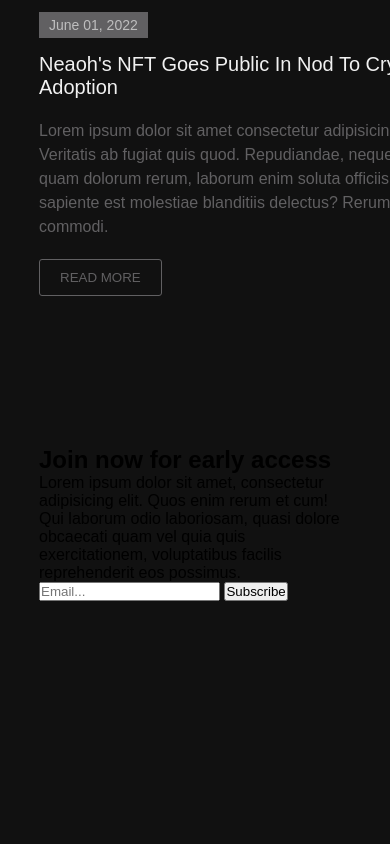
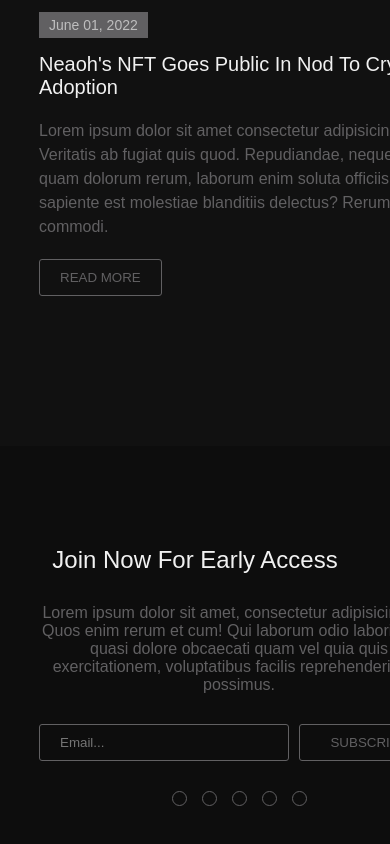
Before and after one commit to houdja/neoh, a plain HTML site: page index.html in a window 390 px wide. Shown: the part 10491-11335 px from the top of the page. Before the commit the page ends 11092 px from the top, so only its background shows below. Drawn offline with Linux system fonts and the light colour scheme.

Commit message:
style + responsive section newsletter

```diff
--- a/css/responsive.css
+++ b/css/responsive.css
@@ -184,4 +184,18 @@
         justify-content: space-between;
     }
 
+    /* SECTION NEWSLETTER */
+
+    .newsletter p{
+        width: 600px;
+    }
+
+    .newsletter-form{
+        width: 600px;
+    }
+
+    .newsletter-form input{
+        width: 450px;
+    }
+
 }
--- a/css/style.css
+++ b/css/style.css
@@ -596,3 +596,71 @@ body{
     border-radius: 3px;
     color: #616062;
 }
+
+/* SECTION NEWSLETTER */
+
+.newsletter{
+    padding: 100px 0;
+    background-color: #0D0D0D;
+    color: #f1f1f1;
+    text-align: center;
+}
+
+.newsletter h1{
+    text-transform: capitalize;
+    font-weight: 400;
+    margin-bottom: 30px;
+}
+
+.newsletter p{
+    color: #616062;
+    width: 400px;
+    margin: 0 auto 30px;
+}
+
+.newsletter-form{
+    display: flex;
+    justify-content: space-between;
+    width: 400px;
+    margin: 0 auto 30px;
+}
+
+.newsletter-form input{
+    width: 250px;
+}
+
+.newsletter-form button{
+    width: 140px;
+    text-transform: uppercase;
+}
+
+.newsletter-form input,
+.newsletter-form button{
+    padding: 10px 20px;
+    background-color: transparent;
+    border: 1px solid #616062;
+    color: #616062;
+    border-radius: 3px;
+}
+
+.newsletter-form button{
+    cursor: pointer;
+}
+
+.sociaux{
+    width: 400px;
+    display: flex;
+    justify-content: center;
+    margin: 0 auto;
+}
+
+.sociaux-icon{
+    width: 15px;
+    height: 15px;
+    border-radius: 50%;
+    border: 1px solid #616062;
+}
+
+.sociaux-icon:not(:last-child){
+    margin-right: 15px;
+}
```
